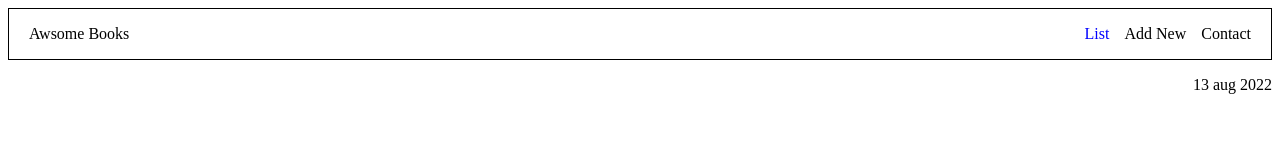
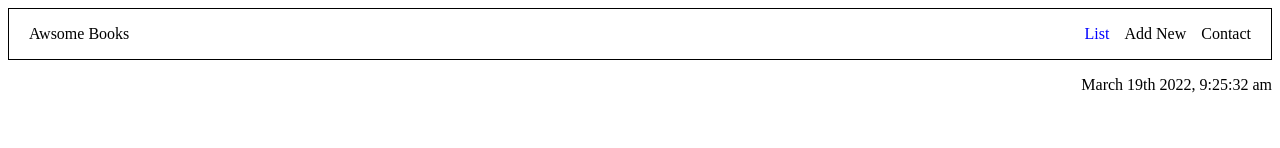
Before and after one commit to megha-n-bodke/awsome_books, a website: page index.html in a window 1280 px wide. Shown: the top 148 px of the page. Drawn offline with Linux system fonts and the light colour scheme.

Commit message:
update time required review changes

```diff
--- a/index.html
+++ b/index.html
@@ -25,7 +25,7 @@
     </header>
     <div class="date-section">
         <p>
-            13 aug 2022
+            March 19th 2022, 9:25:32 am
         </p>
     </div>
 
--- a/package.json
+++ b/package.json
@@ -9,5 +9,8 @@
     "stylelint-config-standard": "^21.0.0",
     "stylelint-csstree-validator": "^1.9.0",
     "stylelint-scss": "^3.21.0"
+  },
+  "dependencies": {
+    "luxon": "^3.0.1"
   }
 }
```
Also changed, not shown: 1 other file.
